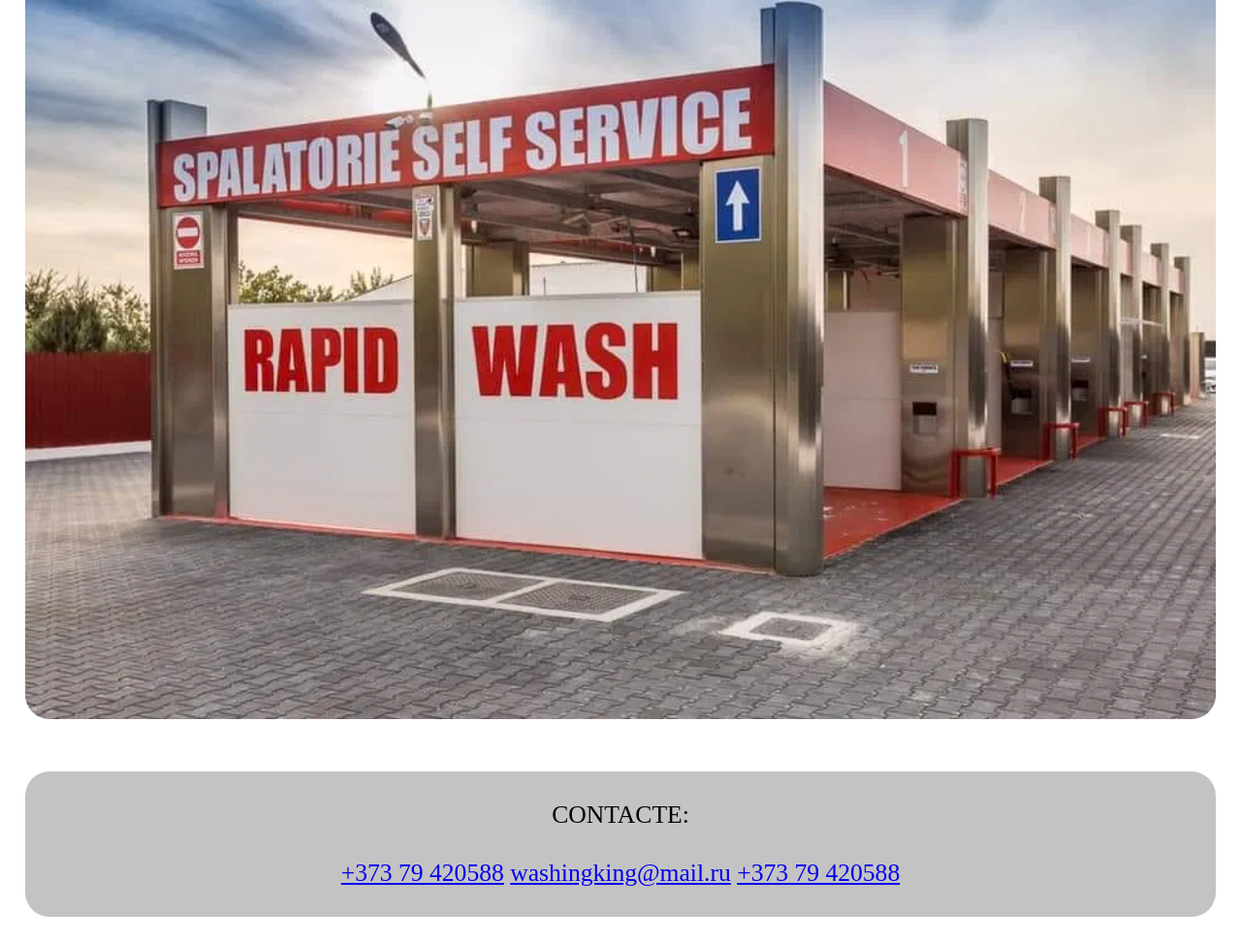
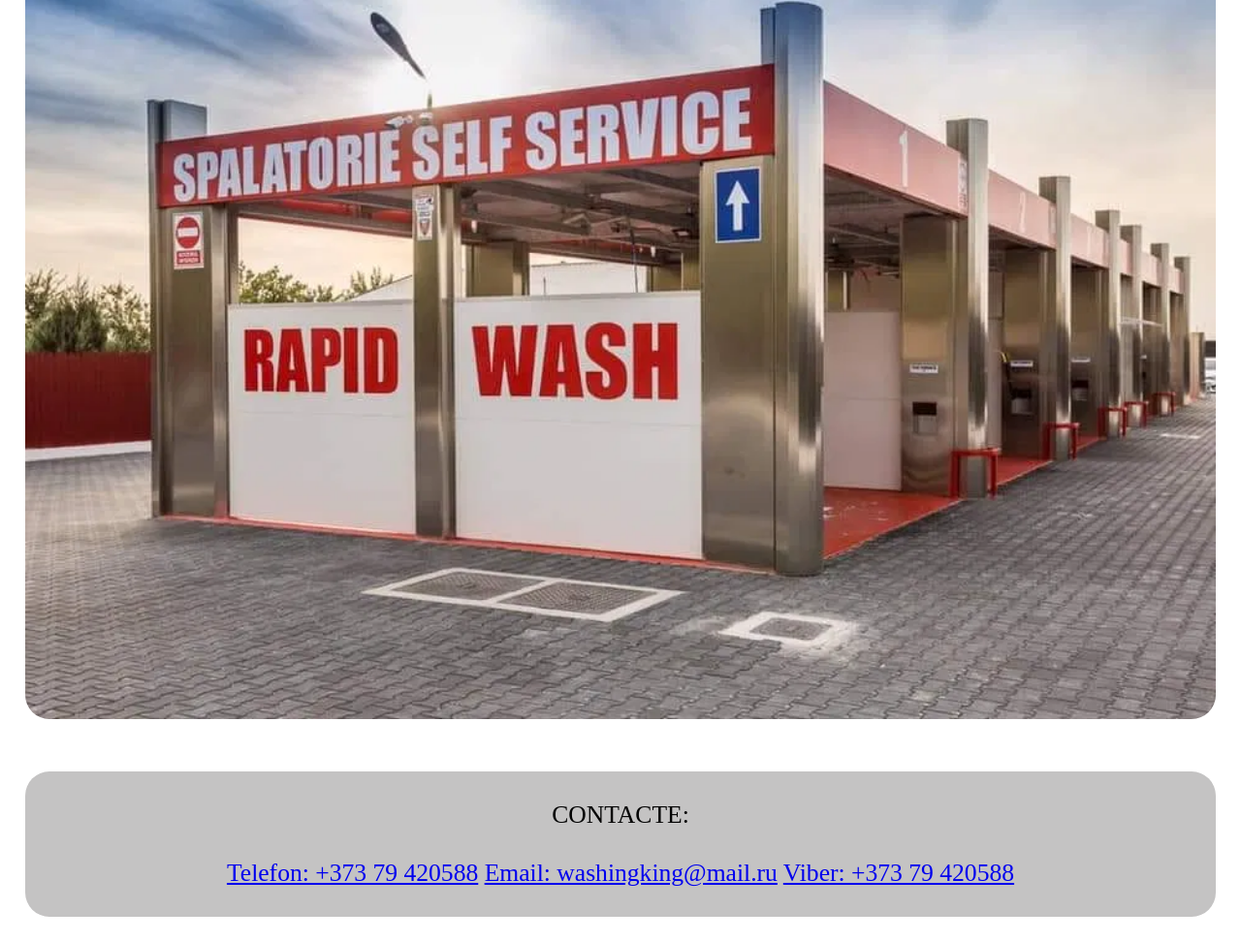
Before and after one commit to orientmd/self-service, a plain HTML site: page index.html in a window 1280 px wide. Shown: the part 7621-8593 px from the top of the page at 97% size. Drawn offline with Linux system fonts and the light colour scheme.

Commit message:
Update index.html

```diff
--- a/index.html
+++ b/index.html
@@ -142,9 +142,9 @@
             <br><a name="6" ></a>
             <center>
             CONTACTE:<br><br>
-            <a href="tel:+37379420588" >+373 79 420588</a>
-                <a href="mail:washingking@mail.ru" >washingking@mail.ru</a>
-                <a href="viber://add?number=+373 79 420588">+373 79 420588</a>
+            <a href="tel:+37379420588" >Telefon: +373 79 420588</a>
+                <a href="mail:washingking@mail.ru" >Email: washingking@mail.ru</a>
+                <a href="viber://add?number=+373 79 420588">Viber: +373 79 420588</a>
         </center>
         <br>
         </div>
```
